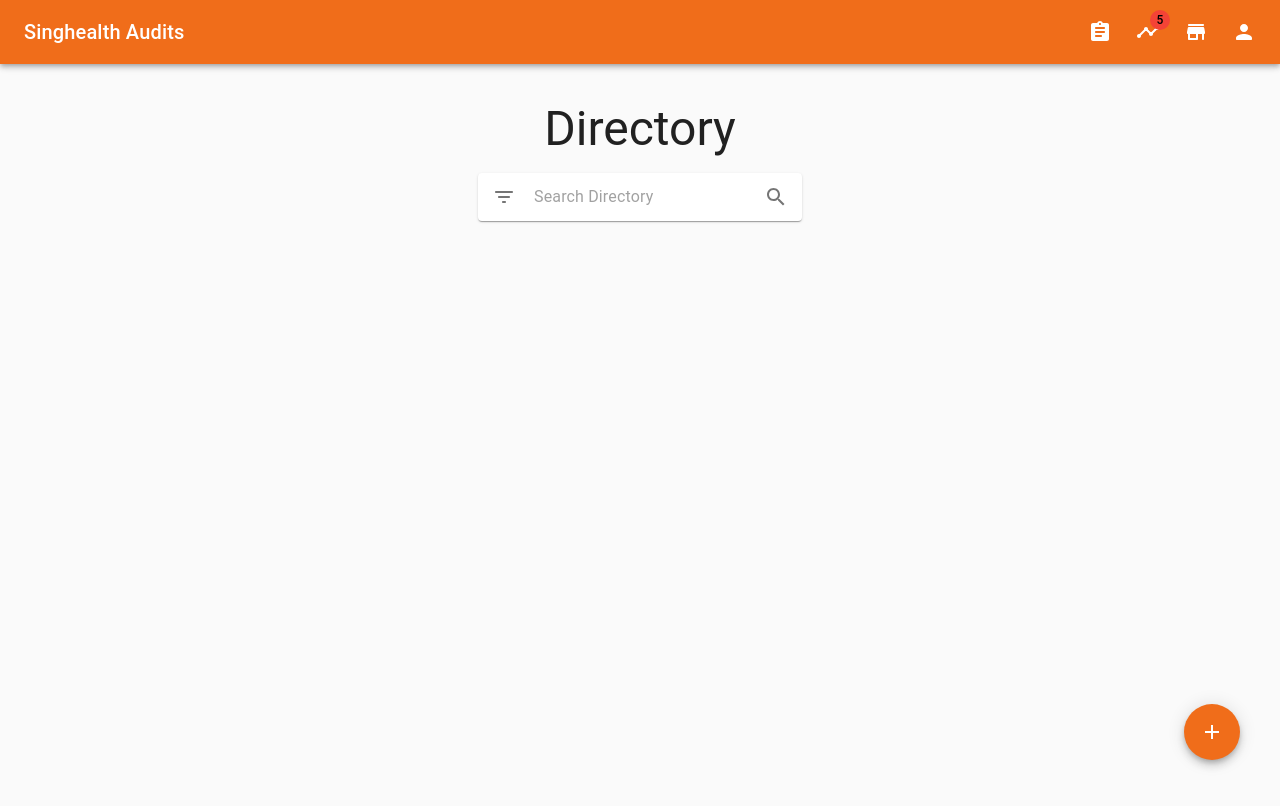
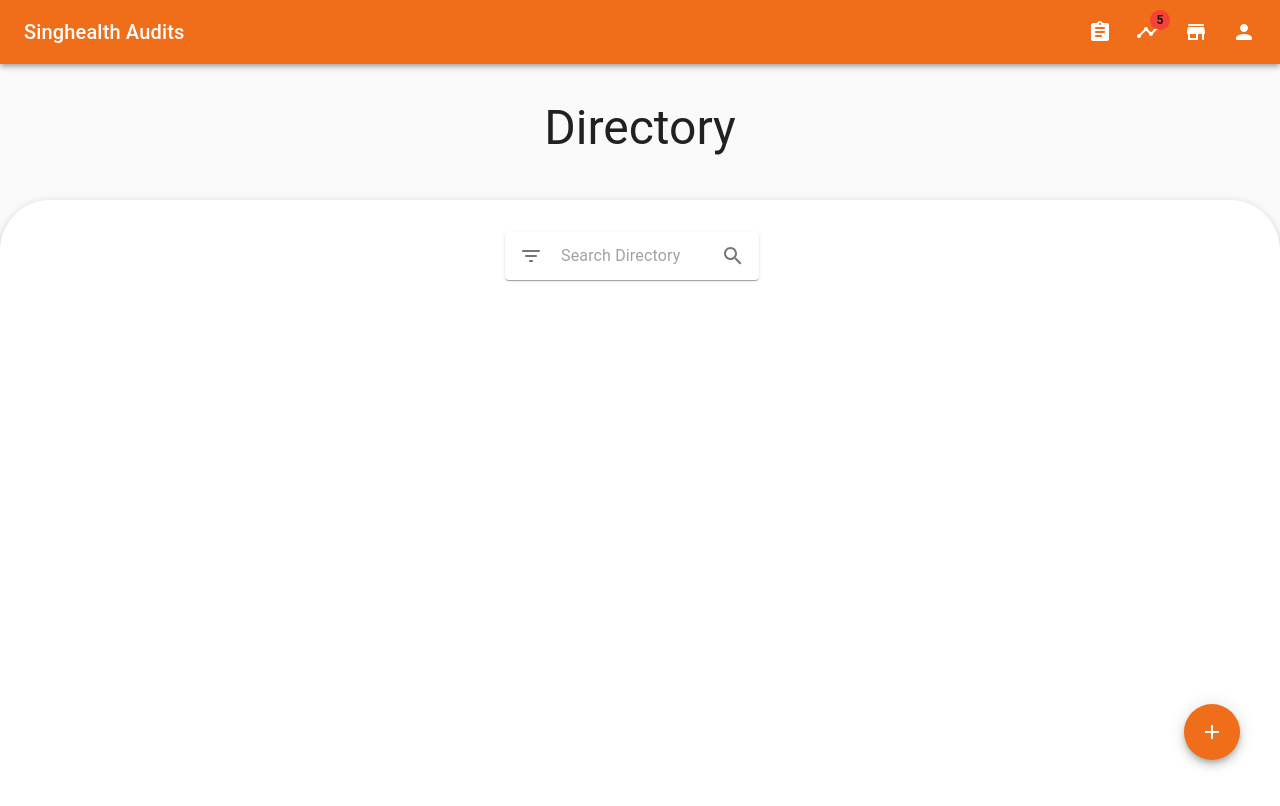
Before and after one commit to kraftedcheese/ESC_G4_Singhealth, a React (Create React App) app in the folder frontend/singhealth/: page /directory in a window 1280 px wide. Shown: the top 806 px of the page. Built offline with nearby package versions, Linux system fonts and the light colour scheme.

Commit message:
construct template frame

```diff
--- a/frontend/singhealth/src/App.js
+++ b/frontend/singhealth/src/App.js
@@ -6,6 +6,8 @@ import theme from "./theme";
 import TaskBar from "./TaskBar";
 import Home from "./Home";
 import Directory from "./Directory/Directory"
+import Frame from "./Frame";
+import NewAudit from "./NewAudit";
 import {
   BrowserRouter as Router,
   Switch,
@@ -27,8 +29,13 @@ const App = () => {
           <TaskBar />
         </Route>
         <Route path="/directory">
-          <TaskBar />
           <Directory />
+        </Route>
+        <Route path="/newaudit">
+          <NewAudit />
+        </Route>
+        <Route path="/frame">
+          <Frame />
         </Route>
         <Route path="/">
           <SignIn />
--- a/frontend/singhealth/src/Directory/Directory.js
+++ b/frontend/singhealth/src/Directory/Directory.js
@@ -21,50 +21,46 @@ import AddIcon from '@material-ui/icons/Add';
 import * as tenantService from './tenantService';
 import DirectoryForm from './DirectoryForm';
 import Popup from './Popup';
+import Frame from '../Frame';
 
 
 const useStyles = makeStyles((theme) => ({
-  root: {
-    padding: '5px 4px',
-    height: '100vh',
-  },
   fab: {
     position: 'fixed',
     bottom: theme.spacing(5),
     right: theme.spacing(5),
-  },
-  roundcard:{
-    borderRadius: '100px 100px 0px 0px',
-    padding: theme.spacing(4,8),
-    height: '100vh',
-  },
+  }
 }));
 
-const storeinfo = [
-    {tenant_id: 1,
-    name: 'Coffee Bean',
-    unit: '03-616',
-    phone: '6123 4567',
-    email: 'worsethanstarbucks@coffeebean.com',
-    institution: 'SGH',
-    fnb: true,
-    tenancyEndDate: '10/10/21'},
+// const storeinfo = [
+//     {tenant_id: 1,
+//     name: 'Coffee Bean',
+//     unit: '03-616',
+//     phone: '6123 4567',
+//     email: 'worsethanstarbucks@coffeebean.com',
+//     institution: 'SGH',
+//     fnb: true,
+//     tenancyEndDate: '10/10/21'},
 
-    {tenant_id: 2,
-    name: 'Starbucks',
-    unit: '03-404',
-    phone: '6888 8888',
-    email: 'betterthancoffeebean@starbucks.com',
-    institution: 'CGH',
-    fnb: true,
-    tenancyEndDate: '06/02/22'},
-];
+//     {tenant_id: 2,
+//     name: 'Starbucks',
+//     unit: '03-404',
+//     phone: '6888 8888',
+//     email: 'betterthancoffeebean@starbucks.com',
+//     institution: 'CGH',
+//     fnb: true,
+//     tenancyEndDate: '06/02/22'},
+// ];
 
 export default function Directory() {
   const classes = useStyles(useTheme);
   const [records, setRecords] = useState(tenantService.getAllTenants())
   const [openPopup, setOpenPopup] = useState(false)
   const [recordForEdit, setRecordForEdit] = useState(null)
+
+  const openInPopup = () => {
+    return
+  }
 
   const addOrEdit = (tenant, resetForm) => {
     if (tenant.tenant_id == 0)
@@ -78,27 +74,28 @@ export default function Directory() {
   }
 
   const DirectoryList =
-    records.map(store => (
-      <Grid item xs={12} sm={6} md={3}>
+    records.map(item => {
+      return {
+        ...item,
+        addOrEdit: addOrEdit
+      }
+    })
+    .map(store => (
+      <Grid item xs={12} sm={6} md={4}>
           <DirectoryCard {...store} />
       </Grid>
     ))
 
   return (
-    <div className={classes.root}>
-      <CssBaseline />
-      <Grid container spacing={2} direction='column' alignItems='center'>
+    <Frame title="Directory">
+    <div>
+      <Grid container xs={12} spacing={2} direction='column' alignItems='center'>
         <Grid item ></Grid>
         <Grid item ></Grid>
-        <Grid item xs={12} wrap='wrap'>
-            <Typography variant="h3">
-                Directory
-            </Typography>
-        </Grid>
-        <Grid item xs={12}><SearchBar /></Grid>
+        <Grid item xs={10}><SearchBar /></Grid>
         <Grid item ></Grid>
         <Grid item ></Grid>
-        <Grid container xs={12} spacing={5} classname={classes.roundcard} component={Paper} justify='center'>
+        <Grid container xs={12} spacing={5} justify='center' alignitems='center'>
             { DirectoryList }
         </Grid>
       </Grid>
@@ -116,6 +113,8 @@ export default function Directory() {
               recordForEdit={recordForEdit}
               addOrEdit={addOrEdit} />
       </Popup>
+
     </div>
+    </Frame>
   );
 }
--- a/frontend/singhealth/src/Directory/DirectoryCard.js
+++ b/frontend/singhealth/src/Directory/DirectoryCard.js
@@ -59,19 +59,6 @@ export default function DirectoryCard(props) {
   const handleExpandClick = () => {
     setExpanded(!expanded);
   };
-
-  // const edit = (tenant, resetForm) => {
-  //   tenantService.updateTenant(tenant)
-  //   resetForm()
-  //   setRecordForEdit(null)
-  //   setOpenPopup(false)
-  //   setRecords(tenantService.getAllTenants())
-  // }
-
-  const openInPopup = item => {
-    setRecordForEdit(item)
-    setOpenPopup(true)
-  }
 
   return (
     <Card className={classes.root}>
@@ -138,12 +125,12 @@ export default function DirectoryCard(props) {
                         </Grid>
                 </Grid>
                 <Grid item container direction='row'>
-                        <Grid item xs = {10}></Grid>
                         <Grid item xs = {1}>
                           <IconButton  onClick={() => { setOpenPopup(true); setRecordForEdit(props); }}>
                             <CreateRoundedIcon />
                           </IconButton>
                         </Grid>
+                        <Grid item xs = {11}></Grid>
                 </Grid>
             </Grid>
         </CardContent>
--- a/frontend/singhealth/src/Directory/DirectoryForm.js
+++ b/frontend/singhealth/src/Directory/DirectoryForm.js
@@ -70,7 +70,7 @@ export default function DirectoryForm(props) {
     return (
         <Form onSubmit={handleSubmit}>
             <Grid container>
-                <Grid item xs={6}>
+                <Grid item xs={12} md={6} >
                     <TextField
                         name="name"
                         label="Name"
@@ -100,7 +100,7 @@ export default function DirectoryForm(props) {
                     />
 
                 </Grid>
-                <Grid item xs={6}>
+                <Grid item xs={12} md={6}>
                     <RadioGroup
                         name="fnb"
                         label=""
@@ -114,12 +114,11 @@ export default function DirectoryForm(props) {
                         value={values.institution}
                         onChange={handleInputChange}
                         options={tenantService.getInstitutionCollection()}
-                        error={errors.institution}
                     />
                     <DatePicker
                         name="tenancyEndDate"
                         label="Tenancy End Date"
-                        value={values.hireDate}
+                        value={values.tenancyEndDate}
                         onChange={handleInputChange}
                     />
                     <div>
--- a/frontend/singhealth/src/Directory/Select.js
+++ b/frontend/singhealth/src/Directory/Select.js
@@ -17,7 +17,7 @@ export default function Select(props) {
                 <MenuItem value="">None</MenuItem>
                 {
                     options.map(
-                        item => (<MenuItem key={item.id} value={item.id}>{item.title}</MenuItem>)
+                        item => (<MenuItem key={item.title} value={item.title}>{item.title}</MenuItem>)
                     )
                 }
             </MuiSelect>
--- a/frontend/singhealth/src/Directory/tenantService.js
+++ b/frontend/singhealth/src/Directory/tenantService.js
@@ -4,15 +4,15 @@ const KEYS = {
 }
 
 export const getInstitutionCollection = () => ([
-    { id: '1', title: 'CGH' },
-    { id: '2', title: 'KKH' },
-    { id: '3', title: 'SGH' },
-    { id: '4', title: 'SKH' },
-    { id: '5', title: 'NCCS' },
-    { id: '6', title: 'NHCS' },
-    { id: '7', title: 'BVH' },
-    { id: '8', title: 'OCH' },
-    { id: '9', title: 'Academia' },
+    { title: 'CGH' },
+    { title: 'KKH' },
+    { title: 'SGH' },
+    { title: 'SKH' },
+    { title: 'NCCS' },
+    { title: 'NHCS' },
+    { title: 'BVH' },
+    { title: 'OCH' },
+    { title: 'Academia' },
 ])
 
 export function insertTenant(data) {
@@ -45,7 +45,6 @@ export function getAllTenants() {
     //map institutionID to institution title
     let institutions = getInstitutionCollection();
     return tenants.map(x => ({
-        ...x,
-        institution: institutions[x.tenant_id - 1].title
+        ...x
     }))
 }
--- a/frontend/singhealth/src/Directory/useForm.js
+++ b/frontend/singhealth/src/Directory/useForm.js
@@ -38,7 +38,7 @@ export function useForm(initialFValues, validateOnChange = false, validate) {
 const useStyles = makeStyles(theme => ({
     root: {
         '& .MuiFormControl-root': {
-            width: '80%',
+            width: '90%',
             margin: theme.spacing(1)
         }
     }
--- /dev/null
+++ b/frontend/singhealth/src/Frame.js
@@ -0,0 +1,53 @@
+import React from 'react';
+import Grid from '@material-ui/core/Grid';
+import CssBaseline from '@material-ui/core/CssBaseline';
+import Paper from '@material-ui/core/Paper';
+import Typography from '@material-ui/core/Typography';
+import { makeStyles } from '@material-ui/core/styles';
+import { useTheme } from '@material-ui/core/styles';
+import TaskBar from './TaskBar';
+
+
+const useStyles = makeStyles((theme) => ({
+  root: {
+    backgroundColor:'e9e9e9',
+  },
+  title: {
+    position: 'absolute',
+    top: '100px'
+  },
+  roundcard:{
+    borderRadius: '50px 50px 0px 0px',
+    position: 'absolute',
+    top: '200px',
+    minHeight: 'calc(100vh)',
+    flexBasis: 'auto',
+    alignSelf: 'flex-end',
+  },
+}));
+
+
+export default function Frame(props) {
+  const classes = useStyles(useTheme);
+
+  return (
+    <div>
+    <CssBaseline />
+    <TaskBar />
+    <Grid container component="main" className={classes.root}>
+      <Grid container alignItems='top' justify='center' item>
+        <Typography component="h1" variant="h3" className={classes.title}>
+            {props.title}
+          </Typography>
+      </Grid>
+      <Grid container
+        justify='center'
+        component={Paper}
+        className={classes.roundcard}
+        elevation={3}>
+            {props.children}
+      </Grid>
+    </Grid>
+    </div>
+  );
+}
--- /dev/null
+++ b/frontend/singhealth/src/NewAudit.js
@@ -0,0 +1,27 @@
+import React from 'react';
+import Grid from '@material-ui/core/Grid';
+import { makeStyles } from '@material-ui/core/styles';
+import { useTheme } from '@material-ui/core/styles';
+import Frame from "./Frame";
+import Typography from '@material-ui/core/Typography';
+import Container from '@material-ui/core/Container';
+
+const useStyles = makeStyles((theme) => ({
+  storeSelector: {
+    position: 'relative',
+    top: '500px'
+  },
+  }));
+
+export default function NewAudit() {
+    const classes = useStyles(useTheme);
+    return(
+      <Frame title="New Audit">
+        <div>
+            <Container classname={classes.storeSelector}>
+              store
+            </Container>
+        </div>
+      </Frame>
+    )
+}
--- a/frontend/singhealth/src/SignIn.js
+++ b/frontend/singhealth/src/SignIn.js
@@ -54,6 +54,10 @@ const useStyles = makeStyles((theme) => ({
   form: {
     width: '100%', // Fix IE 11 issue.
     marginTop: theme.spacing(1),
+  },
+  logo: {
+    width: '60%',
+    padding: '20px'
   },
   submit: {
     margin: theme.spacing(3, 0, 2),
```
Lines whose indentation alone changed are shown as unchanged.
